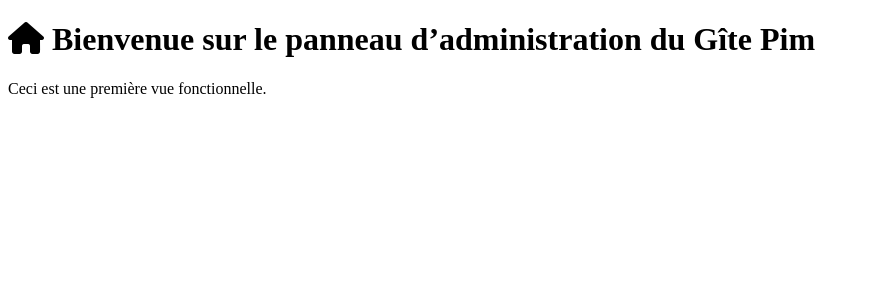
After one commit to Kawiess/ECF-AT2, a PHP site: template app/Views/home.php in a window 1280 px wide. The commit adds this page. Shown: the top 300 px of the page, without its empty margins (0-870 px from the left). Run offline with PHP 8.4, Linux system fonts and the light colour scheme; the template is opened without the code that fills it, so the values that code supplies are empty; some libraries are stand-ins or nearby versions.

Commit message:
Ajout documents

```diff
--- a/app/Models/UtilisateurModel.php
+++ b/app/Models/UtilisateurModel.php
@@ -4,7 +4,7 @@ namespace App\Models;
 
 use Core\Database;
 
-// Modèle pour intéragir avec les utilisateurs de la BDD.
+// Modèle pour interagir avec les utilisateurs de la BDD.
 class UtilisateurModel
 {
     protected \PDO $db;
@@ -15,7 +15,7 @@ class UtilisateurModel
         $this->db = Database::db();
     }
 
-    // Rechreche utilisateur.
+    // Recherche utilisateur.
     public function findByEmail(string $email): ?array
     {
         $sql = 'SELECT * FROM utilisateurs WHERE email = :email LIMIT 1';
--- /dev/null
+++ b/app/Views/home.php
@@ -0,0 +1,17 @@
+<!DOCTYPE html>
+<html lang="fr">
+<head>
+    <meta charset="UTF-8">
+    <title>Bienvenue au Gîte Pim</title>
+    <link rel="icon" href="<?= BASE_URL ?>/assets/logo.ico" type="image/x-icon">
+    <link rel="stylesheet" href="https://cdnjs.cloudflare.com/ajax/libs/font-awesome/6.5.0/css/all.min.css">
+</head>
+<body>
+    <h1>
+        <i class="fas fa-home"></i>
+        Bienvenue sur le panneau d’administration du Gîte Pim
+    </h1>
+
+    <p>Ceci est une première vue fonctionnelle.</p>
+</body>
+</html>
--- a/config/config.php
+++ b/config/config.php
@@ -7,7 +7,7 @@ define('DB_USER', 'root');
 define('DB_PASS', 'sgbd');
 
 // Autres paramètres.
-define('BASE_URL', '/pim-admin/public/');
+define('BASE_URL', '/ecf-at2/public/');
 define('SESSION_NAME', 'pim_admin_session');
 define('DEBUG_MODE', true);
 date_default_timezone_set('Pacific/Noumea');
--- a/core/Database.php
+++ b/core/Database.php
@@ -9,6 +9,7 @@ use PDOException;
 // Classe pour gérer l'accès aux BDD.
 class Database
 {
+    // PHP Data Objects.
     protected static $db;
 
     // Constructeur.
```
Also changed, not shown: app/Controllers/HomeController.php (added, +12 -0 lines), public/index.php (+14 -0 lines), public/.htaccess, public/assets/favicon.png (added), public/assets/logo.ico (added), public/assets/logo.png (added), 3 other files.
